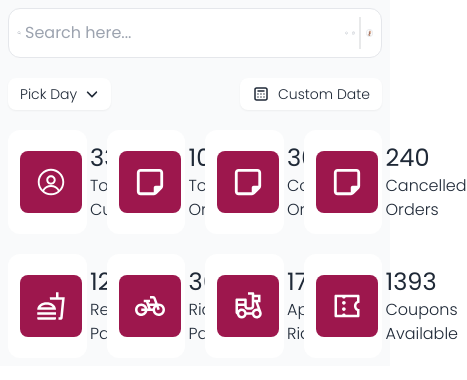
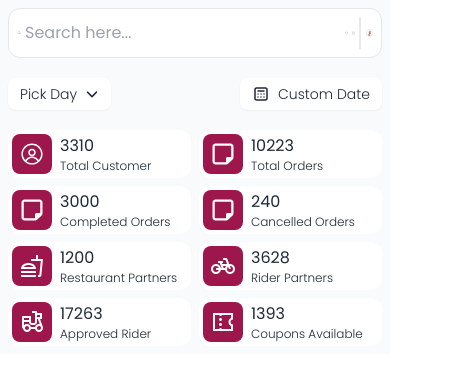
Before and after one commit to ifajul89/basic-dashboard, a React (Vite) app: page / in a window 390 px wide. Shown: the top 380 px of the page, 467 px wide, since content can reach past the window. Built offline with nearby package versions, Linux system fonts and the light colour scheme.

Commit message:
added responsive design for card details section

```diff
--- a/src/components/CardDetails.jsx
+++ b/src/components/CardDetails.jsx
@@ -8,7 +8,7 @@ import { RiCoupon3Line } from "react-icons/ri";
 
 const CardDetails = () => {
   return (
-    <div className="grid grid-cols-4 gap-5">
+    <div className="grid grid-cols-2 lg:grid-cols-4 gap-2 md:gap-5">
       <EachCard Icon={<RxAvatar />} Number="3310" Name="Total Customer" />
       <EachCard Icon={<FaRegNoteSticky />} Number="10223" Name="Total Orders" />
       <EachCard
--- a/src/components/shared/EachCard.jsx
+++ b/src/components/shared/EachCard.jsx
@@ -1,12 +1,12 @@
 const EachCard = ({ Icon, Number, Name }) => {
   return (
-    <div className="flex items-center gap-2 bg-white p-3 rounded-xl">
-      <div className="text-white bg-pink-800 w-min p-4 rounded-lg text-3xl">
+    <div className="flex items-center gap-2 bg-white p-1 md:p-3 rounded-xl">
+      <div className="text-white bg-pink-800 w-min p-2 md:p-4 rounded-lg text-2xl md:text-3xl">
         {Icon}
       </div>
       <div>
-        <h5 className="text-2xl">{Number}</h5>
-        <h6 className="font-light">{Name}</h6>
+        <h5 className="md:text-2xl">{Number}</h5>
+        <h6 className="font-light text-xs md:text-sm lx:text-base">{Name}</h6>
       </div>
     </div>
   );
```
